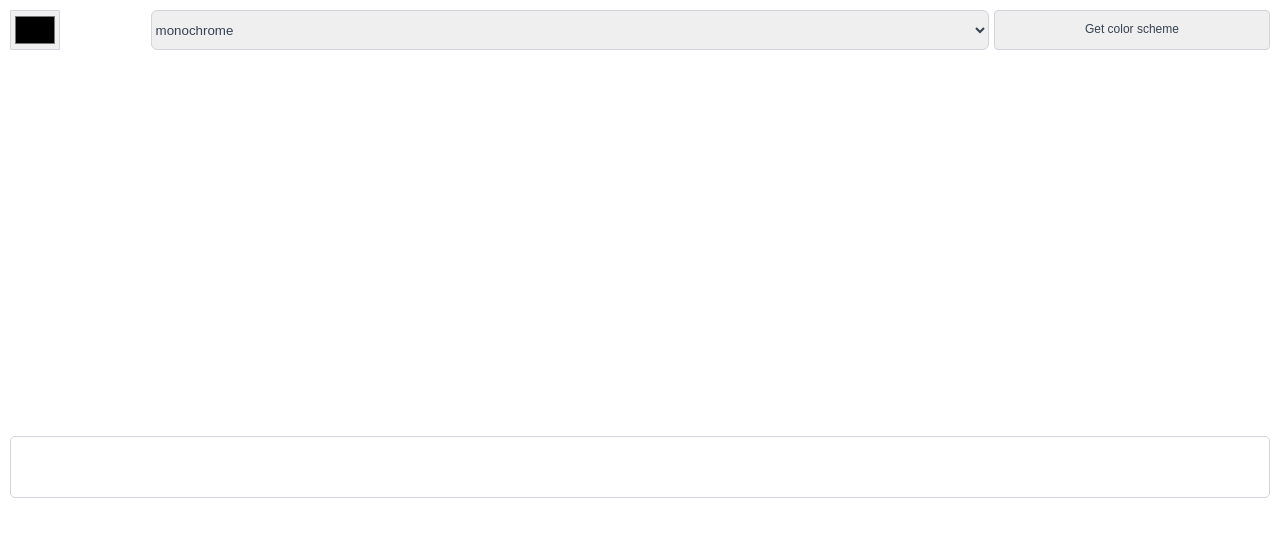
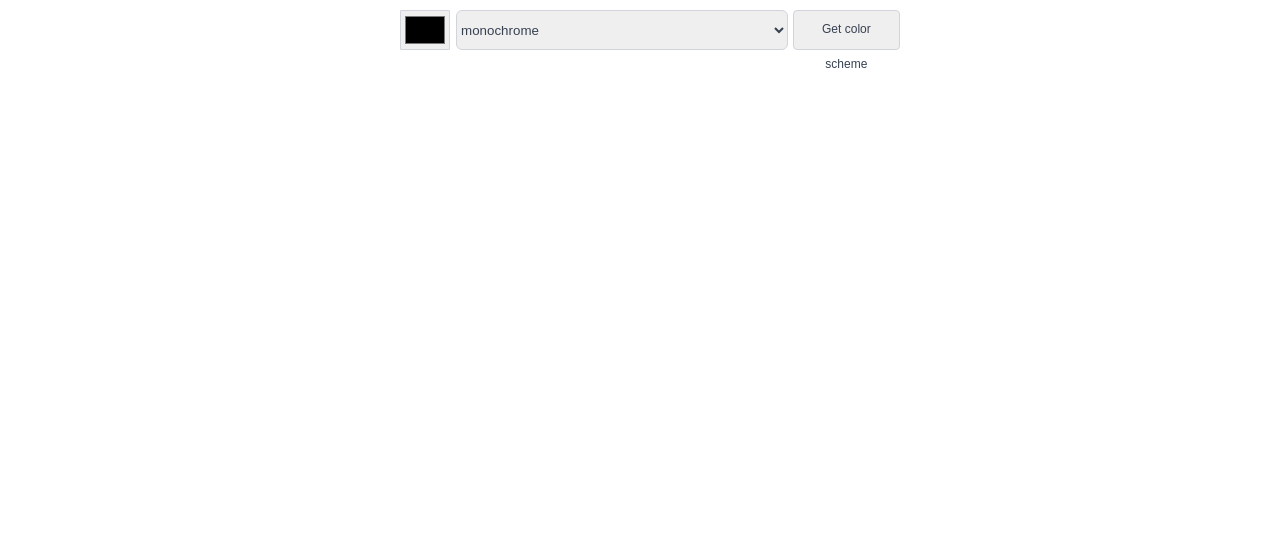
Before and after one commit to Nox917/color-scheme-generator, a website built with Vite: page index.html in a window 1280 px wide. Built offline with nearby package versions, Linux system fonts and the light colour scheme.

Commit message:
style modifications

```diff
--- a/index.css
+++ b/index.css
@@ -1,15 +1,15 @@
 body {
-    margin: 0;
+    margin: 0 auto;
     padding: 0;
-    min-width: 300px;
-    min-height: 300px;
+    width: 500px;
+    height: 500px;
 }
 main{
     padding: 10px;
     display: flex;
     flex-direction: column;
-    min-height: 300px;
-    min-width: 300px;
+    height: 500px;
+    width: 500px;
 }
 
 form{
@@ -17,6 +17,7 @@ form{
     height: 40px;
     gap: 5px;
     grid-template-columns: repeat(9,1fr);
+    width: 500px;
 }
 
 #seed-color{
@@ -63,26 +64,27 @@ select::picker-icon {
 #scheme-colors{
     padding: 10px 0;
     display: flex;
-    height: 150px;
+    max-height: 350px;
 
 }
 .scheme-color{
     height: 350px;
-    width: 100vw;
+    min-width: 100px;
+    max-width: 100px;
 }
 
 .hex-names {
-    display: flex;
+    display: none;
     justify-content: space-around;
     align-items: center;
-    margin-top: 200px;
     background-color: white;
     border: 1px solid #D1D5DB;
     border-radius: 5px;
-    height: 50px;
-    padding: 5px;
+    height: 40px;
+    padding: 5px 0px;
     color: #374151;
-
-
-
+    width: 500px;
 }
+.flex {
+    display: flex;
+}
--- a/index.js
+++ b/index.js
@@ -14,13 +14,13 @@ document.getElementById("scheme-form").addEventListener("submit" , (e)=>{
         for( let color of data.colors){
             html += `
             <div class="scheme-color" style="background-color:${color.hex.value} ;"></div>
+        `
+            hexes += `
+                <p>${color.hex.value}</p>
             `
-            hexes += `
-                <p class = "hexes">${color.hex.value}</p>
-            `
-        }
-
+    }
     document.getElementById("scheme-colors").innerHTML = html
+    document.querySelector(".hex-names").classList.add("flex")
     document.querySelector(".hex-names").innerHTML = hexes
 
     })
```
